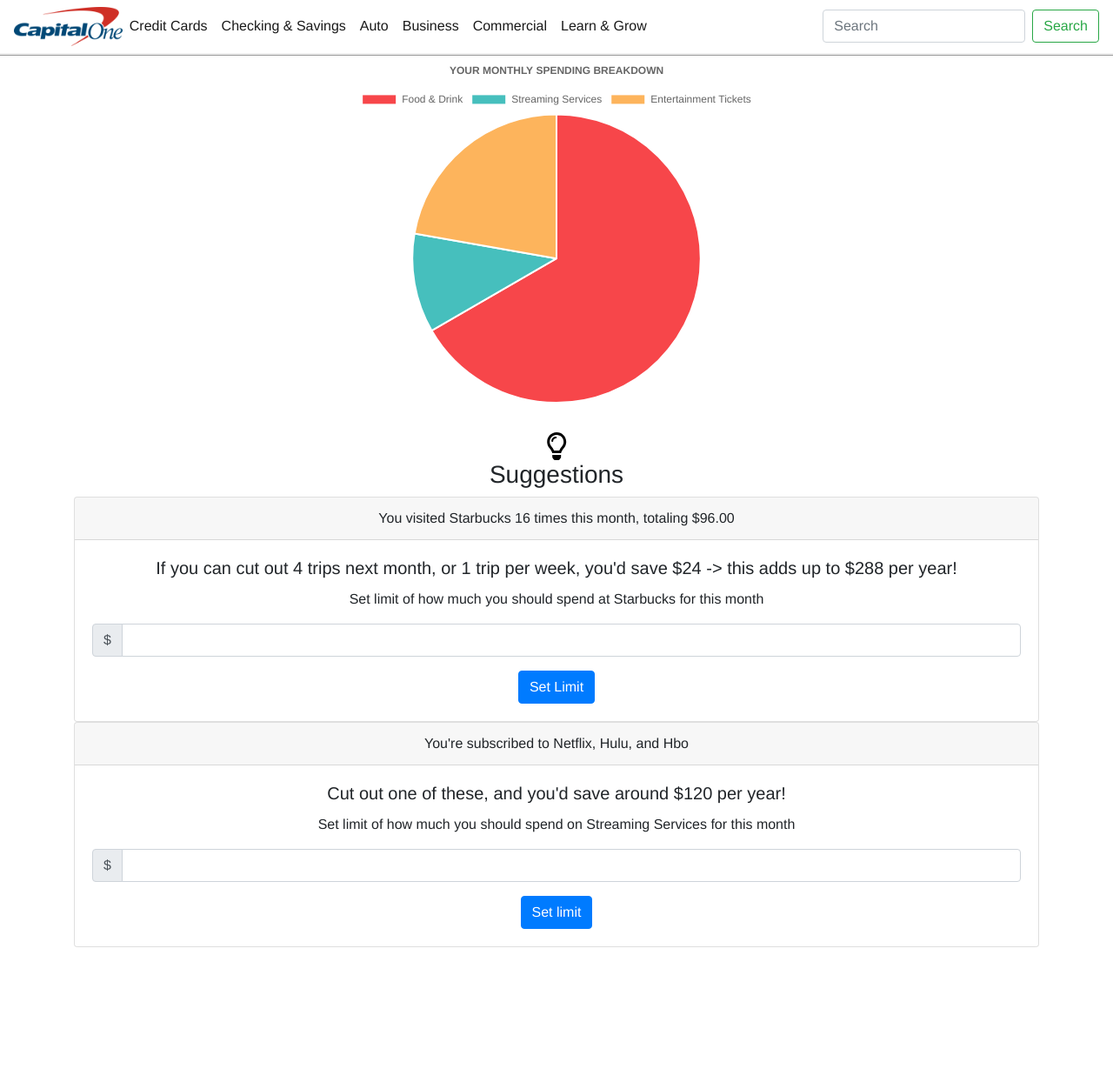
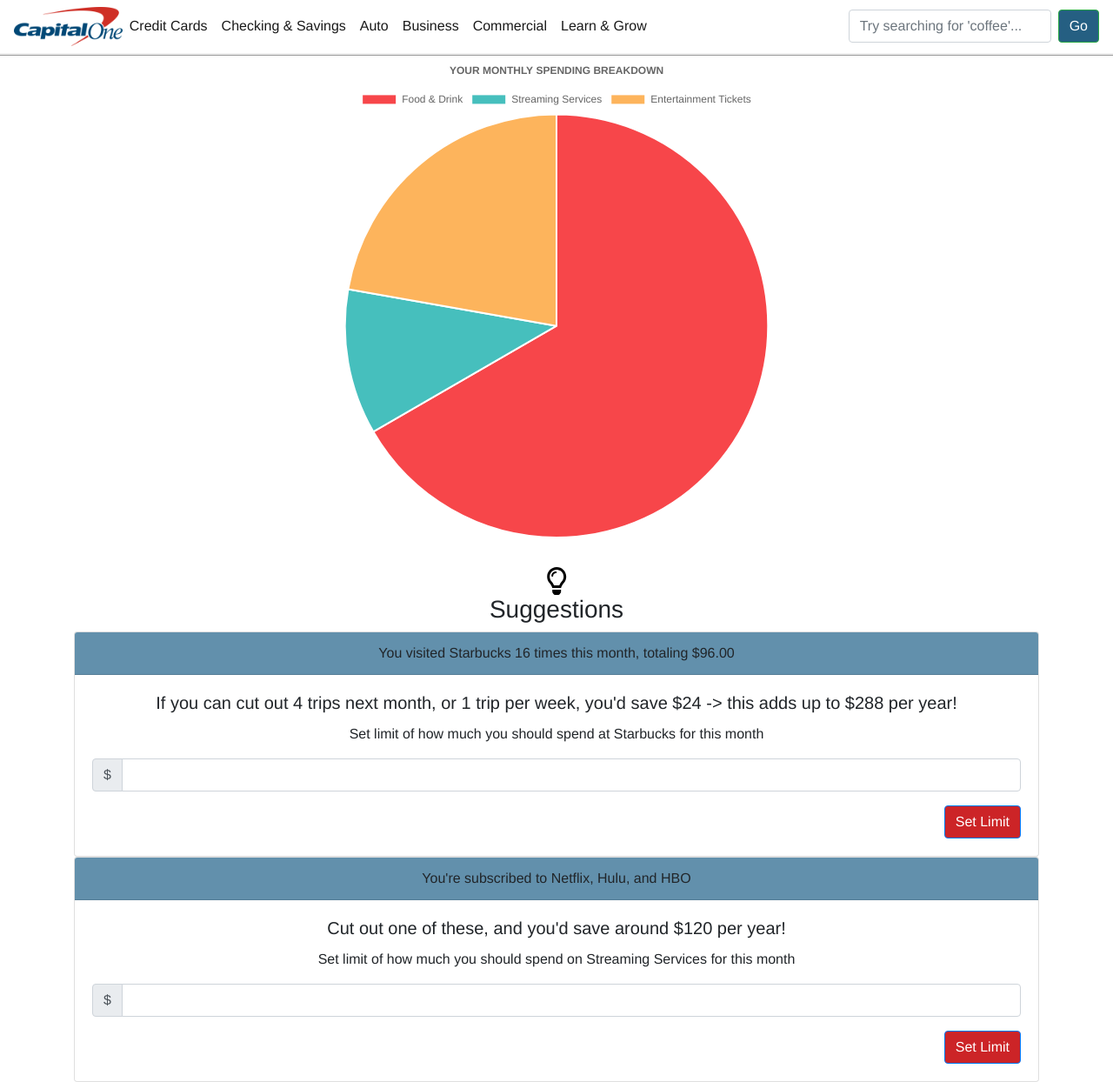
Before and after one commit to name-CrystalHo/spending_suggestion, a plain HTML site: page index.html in a window 1280 px wide. Shown: the whole page at 87% size. Before the commit the page ends 1089 px from the top, so only its background shows below. Drawn offline with nearby package versions, Linux system fonts and the light colour scheme.

Commit message:
color palette + pie chart scaling
starting using a color palette and changed pie chart size

```diff
--- a/index.html
+++ b/index.html
@@ -6,7 +6,7 @@
     <meta name="viewport" content="width=device-width, initial-scale=1.0">
     <title>Finance Chart</title>
     <meta name="description" content="Simple Finance Chart">
-    <meta name="author" content="Divya Kumaran,Crystal Ho, and Angelo Bechtold">
+    <meta name="author" content="Divya Kumaran, Crystal Ho, and Angelo Bechtold">
     <!--Bootstrap CSS-->
     <link rel="stylesheet" href="https://stackpath.bootstrapcdn.com/bootstrap/4.3.1/css/bootstrap.min.css" integrity="sha384-ggOyR0iXCbMQv3Xipma34MD+dH/1fQ784/j6cY/iJTQUOhcWr7x9JvoRxT2MZw1T" crossorigin="anonymous">
     <script src="script.js"></script>
@@ -46,14 +46,14 @@
               </li>
           </ul>
           <form class="form-inline my-2 my-lg-0">
-            <input class="form-control mr-sm-2" type="search" placeholder="Search" aria-label="Search">
-            <button class="btn btn-outline-success my-2 my-sm-0" type="submit">Search</button>
+            <input class="form-control mr-sm-2" type="search" placeholder="Try searching for 'coffee'..." aria-label="Go">
+            <button class="btn btn-outline-success my-2 my-sm-0" style="color: white; background-color: #255f82" type="submit">Go</button>
           </form>
         </div>
     </nav>
     <div class="container">
         <div class="pieChart">
-            <canvas id="pieChart" style="max-width: 800px;"></canvas>
+            <canvas id="pieChart" style="max-width: 1200px;"></canvas>
         </div>
         <div>
             <div>
@@ -61,7 +61,7 @@
                 <h3>Suggestions</h3>
             </div>
             <div class="card">
-                <div class="card-header">
+                <div class="card-header" style="background-color: #6290AC">
                   You visited Starbucks 16 times this month, totaling $96.00
                 </div>
                 <div class="card-body">
@@ -73,7 +73,7 @@
                     </div>
                     <input type="text" class="form-control" aria-label="Amount (to the nearest dollar)">
                   </div>
-                  <button type="button" class="btn btn-primary" data-toggle="modal" data-target="#exampleModal">
+                  <button type="button" class="btn btn-primary" style="float: right; color: white; background-color: #cc2427" data-toggle="modal" data-target="#exampleModal">
                    Set Limit
                   </button>
                   <!-- Modal -->
@@ -99,8 +99,8 @@
                 </div>
               </div>
             <div class="card">
-            <div class="card-header">
-                You're subscribed to Netflix, Hulu, and Hbo
+            <div class="card-header" style="background-color: #6290AC">
+                You're subscribed to Netflix, Hulu, and HBO
             </div>
             <div class="card-body">
                 <h5 class="card-title">Cut out one of these, and you'd save around $120 per year!</h5>
@@ -109,9 +109,9 @@
                 <div class="input-group-prepend">
                     <span class="input-group-text">$</span>
                 </div>
-                <input type="text" class="form-control" aria-label="Amount (to the nearest dollar)">
+                <input type="text" class="form-control"  aria-label="Amount (to the nearest dollar)">
                 </div>
-                <a href="#" class="btn btn-primary">Set limit</a>
+                <a href="#" class="btn btn-primary" style="float: right; color: white; background-color: #cc2427">Set Limit</a>
             </div>
             </div>
         </div>
```
Also changed, not shown: styles.css (line endings or trailing spaces).
